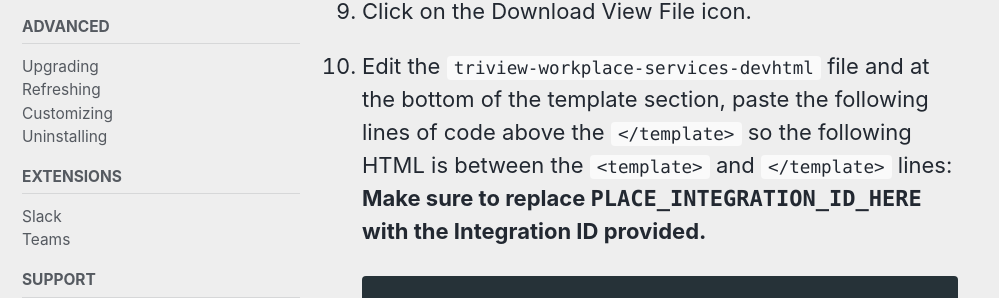
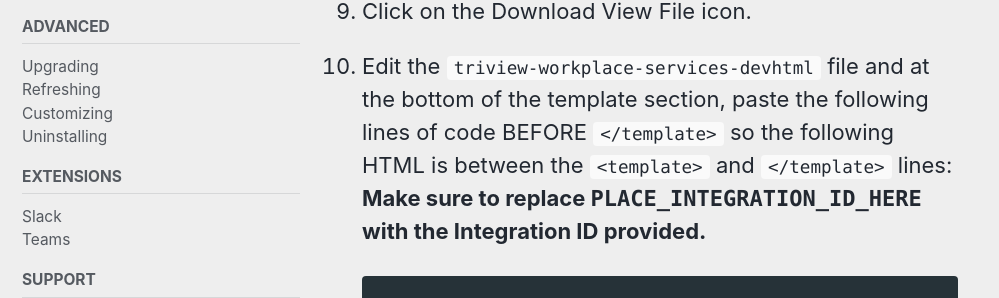
Before and after one commit to IBM/tririga-assistant, a Jekyll site: the page built from docs/_pages/installation.markdown, in a window 1280 px wide and 900 px high, scrolled down 4937 px. Shown: the part 207-505 px from the top of the window, without its empty margins (0-999 px from the left). Built offline with Jekyll 4.4.1, drawn with Linux system fonts in a browser that asks for light colours; cached includes are drawn as plain includes; nearby versions of some CDN libraries.

Commit message:
more emphasis on where line of code should go

````diff
--- a/docs/_pages/installation.markdown
+++ b/docs/_pages/installation.markdown
@@ -75,7 +75,7 @@ Once the information has been successfully received by the IBM TRIRIGA Assistant
 7.  Click `Save & Close` button in upper right corner.
 8.  In the View Files section, click on `/triview-workplace-services-dev.html`.
 9.  Click on the Download View File icon.
-10. Edit the `triview-workplace-services-devhtml` file and at the bottom of the template section, paste the following lines of code above the `</template>` so the following HTML is between the `<template>` and `</template>` lines:
+10. Edit the `triview-workplace-services-devhtml` file and at the bottom of the template section, paste the following lines of code BEFORE `</template>` so the following HTML is between the `<template>` and `</template>` lines:
 **Make sure to replace `PLACE_INTEGRATION_ID_HERE` with the Integration ID provided.**
 
     ```html
````
